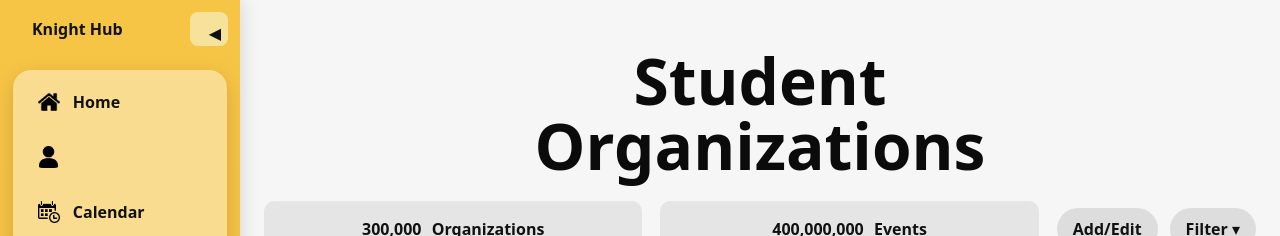
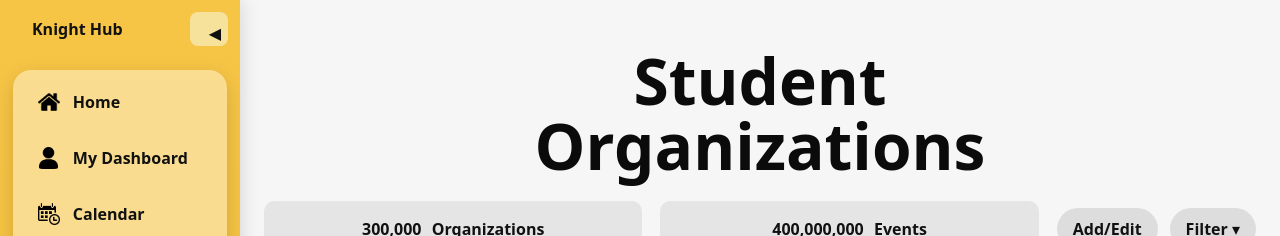
Before and after one commit to pbayona9554/Large-Project, a React app in the folder frontend/: page / in a window 1280 px wide. Shown: the top 236 px of the page. Built offline with nearby package versions, Linux system fonts and the light colour scheme; the HTML template or start-up script is replaced by a standard one.

Commit message:
Update Sidebar.tsx

```diff
--- a/frontend/src/components/SideBar/Sidebar.tsx
+++ b/frontend/src/components/SideBar/Sidebar.tsx
@@ -15,6 +15,7 @@
 const DEFAULT_ITEMS: Item[] = [
   { label: "Home", href: "/", icon: <img src={homeIcon} alt="Home" /> },
   {
+    label: "My Dashboard",
     href: "/orgs",
     icon: <img src={profileIcon} alt="Dashboard" />,
   },
```
